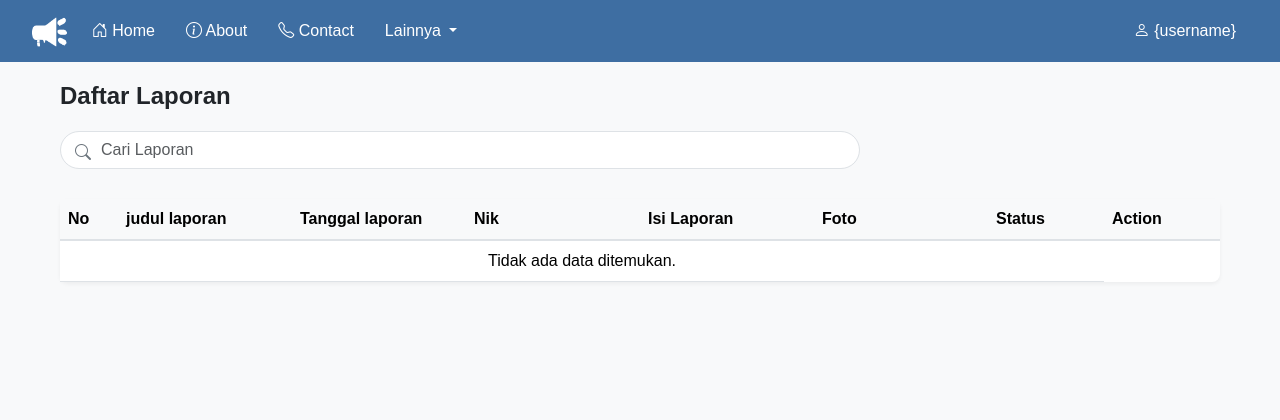
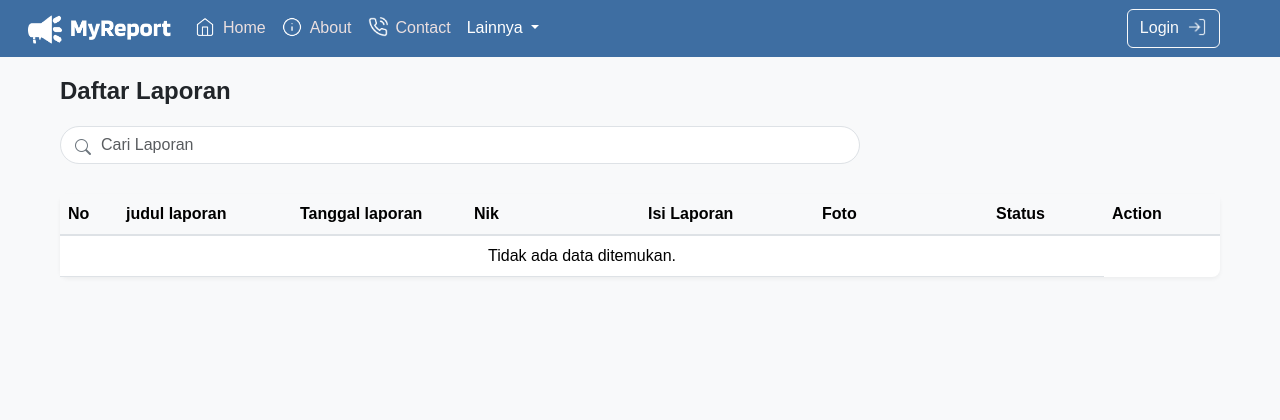
Before and after one commit to Mahklvk/ProjectPengaduanMasyarakat, a PHP site: page /historyLaporanM.php in a window 1280 px wide. Shown: the top 420 px of the page. Run offline with PHP 8.4, Linux system fonts and the light colour scheme; the visitor is signed in with stand-in values (Sample User, id 1); data that the repository does not hold is empty.

Commit message:
modif logic

```diff
--- a/historyLaporanM.php
+++ b/historyLaporanM.php
@@ -1,6 +1,7 @@
 <?php
 require ('config/session.php');
 require ('config/db.php');
+
 $nik = $_SESSION['nik'];
 
 $queryGetData= mysqli_query($conn, "SELECT * FROM pengaduan WHERE nik= '$nik'")
@@ -21,29 +22,6 @@
         body {
             font-family: Arial, sans-serif;
             background-color: #f8f9fa;
-        }
-
-        .navbar {
-            background-color: #3E6EA2 !important;
-            padding: 10px 20px;
-        }
-
-        .navbar-brand img {
-            height: 30px;
-        }
-
-        .nav-link {
-            color: white !important;
-            margin-right: 15px;
-            font-weight: 500;
-        }
-
-        .username-display {
-            color: white;
-            font-weight: 500;
-            margin-left: auto;
-            padding: 8px 12px;
-            border-radius: 4px;
         }
 
         .content-container {
@@ -124,44 +102,9 @@
     </style>
 </head>
 <body>
-    <!-- Navbar -->
-    <nav class="navbar navbar-expand-lg navbar-dark">
-        <div class="container-fluid">
-            <a class="navbar-brand" href="#">
-                <img src="storages/logo.png" alt="MyReport Logo">
-            </a>
-            <button class="navbar-toggler" type="button" data-bs-toggle="collapse" data-bs-target="#navbarNav">
-                <span class="navbar-toggler-icon"></span>
-            </button>
-            <div class="collapse navbar-collapse" id="navbarNav">
-                <ul class="navbar-nav">
-                    <li class="nav-item">
-                        <a class="nav-link" href="#"><i class="bi bi-house-door"></i> Home</a>
-                    </li>
-                    <li class="nav-item">
-                        <a class="nav-link" href="#"><i class="bi bi-info-circle"></i> About</a>
-                    </li>
-                    <li class="nav-item">
-                        <a class="nav-link" href="#"><i class="bi bi-telephone"></i> Contact</a>
-                    </li>
-                    <li class="nav-item dropdown">
-                        <a class="nav-link dropdown-toggle" href="#" role="button" data-bs-toggle="dropdown">
-                            Lainnya
-                        </a>
-                        <ul class="dropdown-menu">
-                            <li><a class="dropdown-item" href="#">Dashboard</a></li>
-                            <li><hr class="dropdown-divider"></li>
-                            <li><a class="dropdown-item" href="#">Logout</a></li>
-                        </ul>
-                    </li>
-                </ul>
-                <div class="username-display ms-auto">
-                    <i class="bi bi-person"></i> <span id="username-placeholder">{username}</span>
-                </div>
-            </div>
-        </div>
-    </nav>
-
+<?php
+include ('config/navbar.php');
+?>
     <!-- Main Content -->
     <div class="content-container">
         <h1 class="page-title">Daftar Laporan</h1>
```
